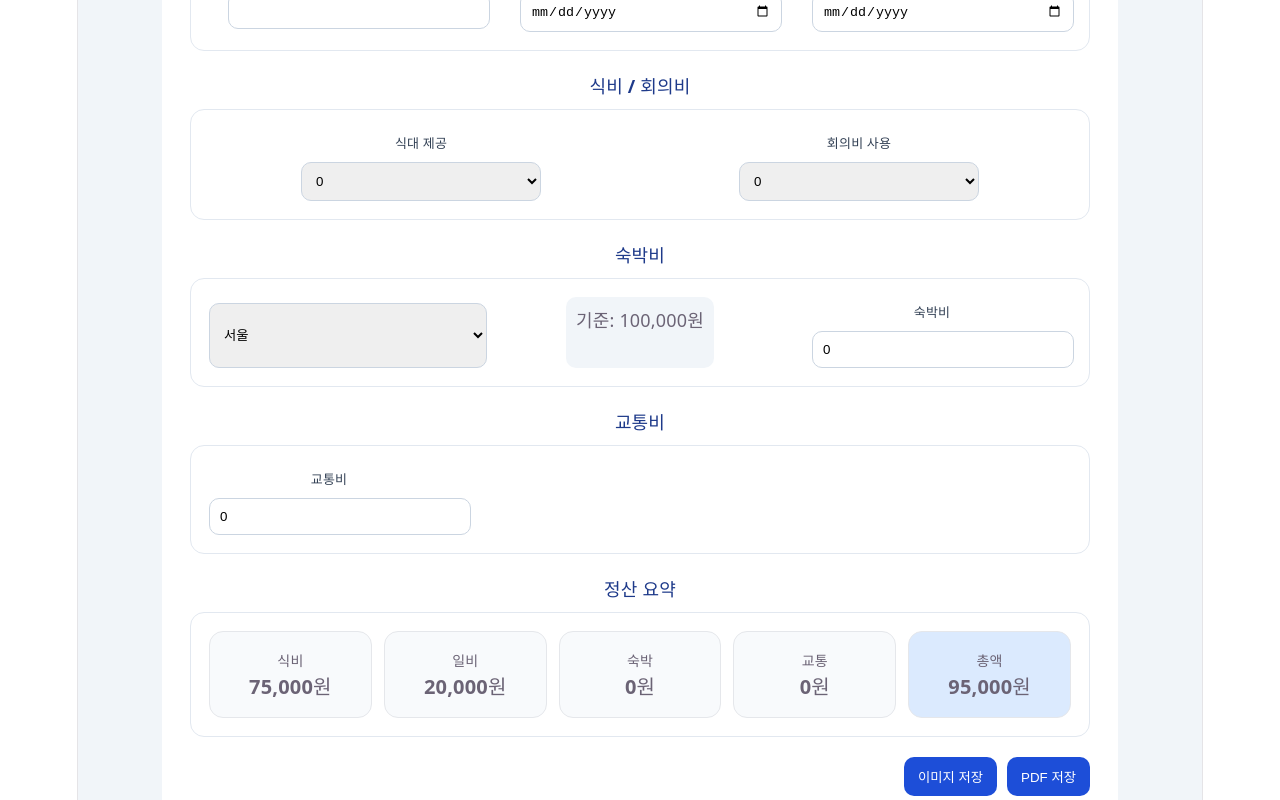
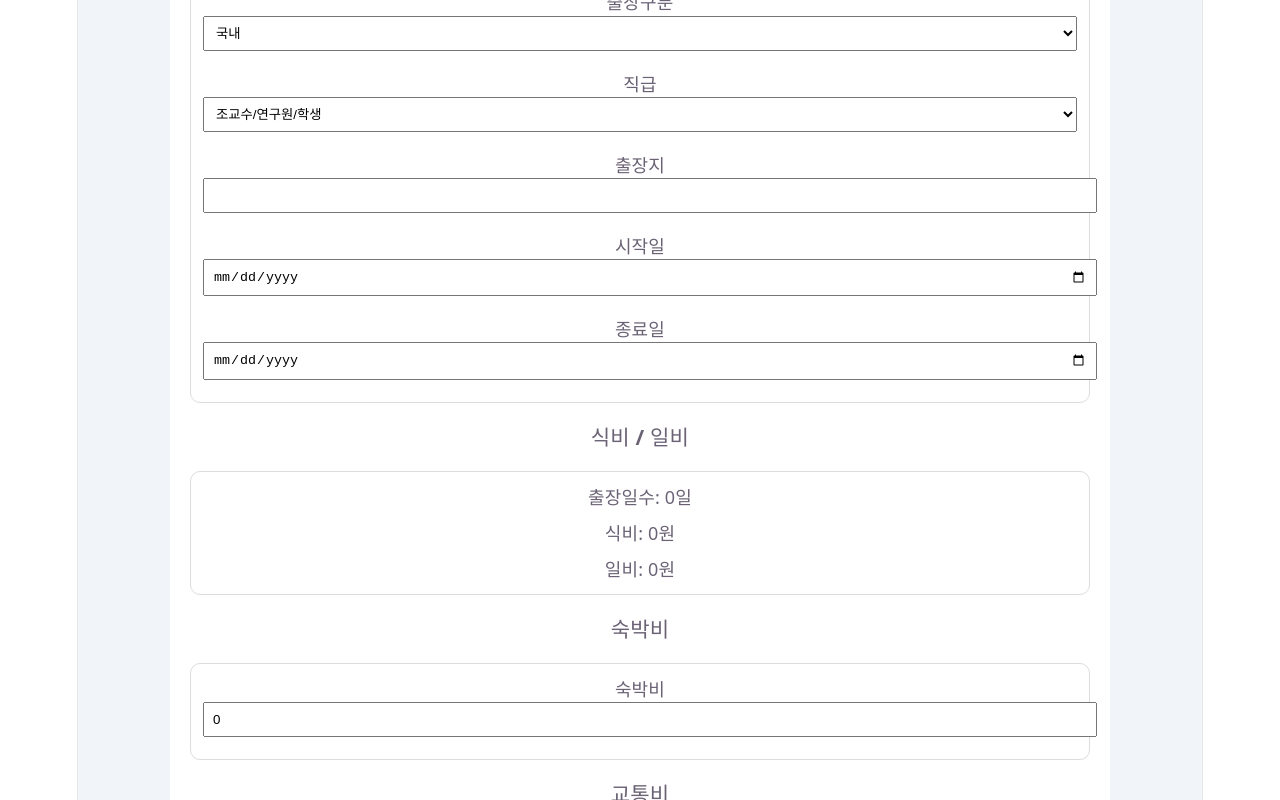
Before and after one commit to kongjuwooyh/business-trip, a React (Vite) app: page / in a window 1280 px wide. Shown: the part 320-1120 px from the top of the page. Built offline with nearby package versions, Linux system fonts and the light colour scheme.

Commit message:
fix update

```diff
--- a/src/App.jsx
+++ b/src/App.jsx
@@ -12,59 +12,78 @@ export default function App() {
     startDate: "",
     endDate: "",
     destination: "",
+    type: "국내",
   });
 
   const [mealProvided, setMealProvided] = useState(0);
   const [meetingMeals, setMeetingMeals] = useState(0);
 
   const [lodging, setLodging] = useState({
-    region: "서울",
+    nights: 0,
     amount: 0,
   });
 
-  const [transport, setTransport] = useState(0);
+  const [transport, setTransport] = useState({
+    type: "자동차",
+    toll: 0,
+    fuelType: "휘발유",
+    parking: 0,
+    air: 0,
+  });
 
   const mealUnit = 25000;
-  const dailyAllowance = 20000;
+  const dailyAllowance = 25000;
 
   const isProfessor = form.position === "교수/부교수";
 
-  const lodgingLimit = isProfessor
-    ? "실비 지급"
-    : lodging.region === "서울"
-    ? 100000
-    : lodging.region === "광역시"
-    ? 80000
-    : 70000;
+  const days =
+    form.startDate && form.endDate
+      ? Math.max(
+          1,
+          Math.ceil(
+            (new Date(form.endDate) - new Date(form.startDate)) /
+              (1000 * 60 * 60 * 24)
+          ) + 1
+        )
+      : 0;
 
-  const mealAmount =
-    Math.max(0, 3 - mealProvided - meetingMeals) * mealUnit;
+  const mealAmount = days * mealUnit;
+  const dailyAmount = days * dailyAllowance;
+
+  const lodgingDisabled = days === 1;
+
+  const transportTotal =
+    form.type === "해외"
+      ? Number(transport.air) + Number(transport.parking)
+      : transport.type === "자동차"
+      ? Number(transport.toll) + Number(transport.parking)
+      : Number(transport.air);
 
   const total =
     mealAmount +
-    dailyAllowance +
+    dailyAmount +
     Number(lodging.amount) +
-    Number(transport);
-
-  useEffect(() => {
-    if (isProfessor) {
-      setLodging((prev) => ({ ...prev, region: "서울" }));
-    }
-  }, [isProfessor]);
+    transportTotal;
 
   const saveImage = async () => {
-    const canvas = await html2canvas(pageRef.current);
+    const canvas = await html2canvas(pageRef.current, {
+      scale: 2,
+    });
+
     const link = document.createElement("a");
     link.download = "출장비신청서.png";
-    link.href = canvas.toDataURL();
+    link.href = canvas.toDataURL("image/png");
     link.click();
   };
 
   const savePDF = async () => {
-    const canvas = await html2canvas(pageRef.current);
+    const canvas = await html2canvas(pageRef.current, {
+      scale: 2,
+    });
+
     const imgData = canvas.toDataURL("image/png");
+    const pdf = new jsPDF("p", "mm", "a4");
 
-    const pdf = new jsPDF("p", "mm", "a4");
     const width = pdf.internal.pageSize.getWidth();
     const height = (canvas.height * width) / canvas.width;
 
@@ -77,84 +96,122 @@ export default function App() {
       <div ref={pageRef} style={container}>
         <Header />
 
+        {/* 기본정보 */}
         <Section title="기본 정보">
-          <div style={centerGrid}>
+          <div style={grid}>
             <Input label="이름" value={form.name}
               onChange={(v) => setForm({ ...form, name: v })} />
 
             <Input label="소속" value={form.department}
               onChange={(v) => setForm({ ...form, department: v })} />
 
-            <Select value={form.position}
+            <Select label="출장구분" value={form.type}
+              options={["국내", "해외"]}
+              onChange={(v) => setForm({ ...form, type: v })} />
+
+            <Select label="직급" value={form.position}
+              options={["교수/부교수", "조교수/연구원/학생"]}
               onChange={(v) => setForm({ ...form, position: v })} />
 
             <Input label="출장지" value={form.destination}
               onChange={(v) => setForm({ ...form, destination: v })} />
 
-            <Input label="시작일" type="date"
+            <Input type="date" label="시작일"
               value={form.startDate}
               onChange={(v) => setForm({ ...form, startDate: v })} />
 
-            <Input label="종료일" type="date"
+            <Input type="date" label="종료일"
               value={form.endDate}
               onChange={(v) => setForm({ ...form, endDate: v })} />
           </div>
         </Section>
 
-        <Section title="식비 / 회의비">
-          <div style={centerGrid}>
-            <SelectNumber label="식대 제공" value={mealProvided} setValue={setMealProvided} />
-            <SelectNumber label="회의비 사용" value={meetingMeals} setValue={setMeetingMeals} />
+        {/* 식비/일비 */}
+        <Section title="식비 / 일비">
+          <div style={grid}>
+            <div>출장일수: {days}일</div>
+            <div>식비: {mealAmount.toLocaleString()}원</div>
+            <div>일비: {dailyAmount.toLocaleString()}원</div>
           </div>
         </Section>
 
+        {/* 숙박 */}
         <Section title="숙박비">
-          <div style={centerGrid}>
-            <select
-              style={input}
-              disabled={isProfessor}
-              value={lodging.region}
-              onChange={(e) =>
-                setLodging({ ...lodging, region: e.target.value })
-              }
-            >
-              <option>서울</option>
-              <option>광역시</option>
-              <option>기타</option>
-            </select>
-
-            <div style={infoBox}>
-              기준:{" "}
-              {typeof lodgingLimit === "number"
-                ? lodgingLimit.toLocaleString() + "원"
-                : lodgingLimit}
-            </div>
-
           <Input
-              label="숙박비"
+            label={lodgingDisabled ? "당일 출장 (숙박 불가)" : "숙박비"}
             type="number"
             value={lodging.amount}
+            disabled={lodgingDisabled}
             onChange={(v) =>
               setLodging({ ...lodging, amount: v })
             }
           />
-          </div>
         </Section>
 
+        {/* 교통 */}
         <Section title="교통비">
-          <Input label="교통비"
+          {form.type === "국내" && (
+            <>
+              <Select
+                label="교통수단"
+                value={transport.type}
+                options={["자동차", "항공", "기차", "시외버스", "기타"]}
+                onChange={(v) =>
+                  setTransport({ ...transport, type: v })
+                }
+              />
+
+              {transport.type === "자동차" && (
+                <>
+                  <Input label="톨게이트"
                     type="number"
-            value={transport}
-            onChange={setTransport} />
+                    value={transport.toll}
+                    onChange={(v) =>
+                      setTransport({ ...transport, toll: v })
+                    } />
+
+                  <Select
+                    label="유종"
+                    value={transport.fuelType}
+                    options={["경유", "휘발유", "LPG", "전기차", "하이브리드"]}
+                    onChange={(v) =>
+                      setTransport({ ...transport, fuelType: v })
+                    } />
+
+                  <Input label="주차비"
+                    type="number"
+                    value={transport.parking}
+                    onChange={(v) =>
+                      setTransport({ ...transport, parking: v })
+                    } />
+                </>
+              )}
+            </>
+          )}
+
+          {form.type === "해외" && (
+            <>
+              <Input label="항공비"
+                type="number"
+                value={transport.air}
+                onChange={(v) =>
+                  setTransport({ ...transport, air: v })
+                } />
+
+              <Input label="주차비"
+                type="number"
+                value={transport.parking}
+                onChange={(v) =>
+                  setTransport({ ...transport, parking: v })
+                } />
+            </>
+          )}
         </Section>
 
+        {/* 정산 */}
         <Section title="정산 요약">
-          <div style={summaryGrid}>
-            <Card title="식비" value={mealAmount} />
-            <Card title="일비" value={dailyAllowance} />
-            <Card title="숙박" value={lodging.amount} />
-            <Card title="교통" value={transport} />
-            <Card title="총액" value={total} highlight />
+          <div>
+            총액: {total.toLocaleString()}원
           </div>
         </Section>
 
@@ -162,39 +219,39 @@ export default function App() {
           <button style={btn} onClick={saveImage}>이미지 저장</button>
           <button style={btn} onClick={savePDF}>PDF 저장</button>
         </div>
+
       </div>
     </div>
   );
 }
 
-/* ================= HEADER ================= */
+/* ================= UI ================= */
 
 function Header() {
   return (
     <div style={header}>
-      출장비 신청서 자동 정산 시스템
+      출장비 자동 정산 시스템
     </div>
   );
 }
 
-/* ================= COMPONENT ================= */
-
 function Section({ title, children }) {
   return (
     <div style={section}>
-      <div style={sectionTitle}>{title}</div>
-      <div style={sectionBox}>{children}</div>
+      <h3>{title}</h3>
+      <div style={box}>{children}</div>
     </div>
   );
 }
 
-function Input({ label, value, onChange, type = "text" }) {
+function Input({ label, value, onChange, type="text", disabled }) {
   return (
     <div style={field}>
-      <label style={labelStyle}>{label}</label>
+      <label>{label}</label>
       <input
         type={type}
         value={value}
+        disabled={disabled}
         onChange={(e) => onChange(e.target.value)}
         style={input}
       />
@@ -202,145 +259,41 @@ function Input({ label, value, onChange, type = "text" }) {
   );
 }
 
-function Select({ value, onChange }) {
+function Select({ label, value, options, onChange }) {
   return (
     <div style={field}>
-      <label style={labelStyle}>직급</label>
+      <label>{label}</label>
       <select
-        style={input}
         value={value}
         onChange={(e) => onChange(e.target.value)}
+        style={input}
       >
-        <option>교수/부교수</option>
-        <option>조교수/연구원/학생</option>
+        {options.map((o) => (
+          <option key={o}>{o}</option>
+        ))}
       </select>
-    </div>
-  );
-}
-
-function SelectNumber({ value, setValue, label }) {
-  return (
-    <div style={field}>
-      <label style={labelStyle}>{label}</label>
-      <select
-        style={input}
-        value={value}
-        onChange={(e) => setValue(Number(e.target.value))}
-      >
-        <option value={0}>0</option>
-        <option value={1}>1</option>
-        <option value={2}>2</option>
-        <option value={3}>3</option>
-      </select>
-    </div>
-  );
-}
-
-function Card({ title, value, highlight }) {
-  return (
-    <div style={{
-      padding: 16,
-      borderRadius: 14,
-      background: highlight ? "#dbeafe" : "#f8fafc",
-      border: "1px solid #e5e7eb"
-    }}>
-      <div style={{ fontSize: 14 }}>{title}</div>
-      <div style={{ fontSize: 20, fontWeight: "bold" }}>
-        {Number(value).toLocaleString()}원
-      </div>
     </div>
   );
 }
 
 /* ================= STYLE ================= */
 
-const bg = {
-  background: "#f1f5f9",
-  minHeight: "100vh",
-  padding: 20,
-};
+const bg = { background: "#f1f5f9", minHeight: "100vh", padding: 20 };
 
-const container = {
-  maxWidth: 900,
-  margin: "0 auto",
-  background: "white",
-  padding: 28,
-  borderRadius: 18,
-};
+const container = { maxWidth: 900, margin: "0 auto", background: "#fff", padding: 20, borderRadius: 12 };
 
-const header = {
-  background: "linear-gradient(135deg,#dbeafe,#eff6ff)",
-  padding: 20,
-  borderRadius: 14,
-  marginBottom: 20,
-  fontSize: 20,
-  fontWeight: "bold",
-  textAlign: "center",
-};
+const header = { fontSize: 22, fontWeight: "bold", marginBottom: 20 };
 
-const section = { marginTop: 22 };
+const section = { marginTop: 20 };
 
-const sectionTitle = {
-  fontSize: 18,
-  fontWeight: "800",
-  color: "#1e3a8a",
-  marginBottom: 10,
-};
+const box = { padding: 12, border: "1px solid #ddd", borderRadius: 10 };
 
-const sectionBox = {
-  border: "1px solid #e2e8f0",
-  borderRadius: 14,
-  padding: 18,
-};
+const grid = { display: "grid", gap: 10 };
 
-const centerGrid = {
-  display: "grid",
-  gridTemplateColumns: "repeat(auto-fit, minmax(220px, 1fr))",
-  gap: 14,
-  justifyItems: "center",
-};
+const field = { marginBottom: 10 };
 
-const field = {
-  width: "100%",
-  maxWidth: 240,
-};
+const input = { width: "100%", padding: 8 };
 
-const summaryGrid = {
-  display: "grid",
-  gridTemplateColumns: "repeat(auto-fit, minmax(140px, 1fr))",
-  gap: 12,
-};
+const btnWrap = { display: "flex", gap: 10, justifyContent: "flex-end", marginTop: 20 };
 
-const input = {
-  width: "100%",
-  padding: 10,
-  marginTop: 6,
-  borderRadius: 10,
-  border: "1px solid #cbd5e1",
-};
-
-const labelStyle = {
-  fontSize: 13,
-  color: "#334155",
-};
-
-const infoBox = {
-  padding: 10,
-  borderRadius: 10,
-  background: "#f1f5f9",
-};
-
-const btnWrap = {
-  display: "flex",
-  justifyContent: "flex-end",
-  gap: 10,
-  marginTop: 20,
-};
-
-const btn = {
-  padding: "10px 14px",
-  borderRadius: 10,
-  background: "#1d4ed8",
-  color: "white",
-  border: "none",
-};
+const btn = { padding: 10, background: "#2563eb", color: "#fff", border: "none", borderRadius: 6 };
```
Lines whose indentation alone changed are shown as unchanged.
